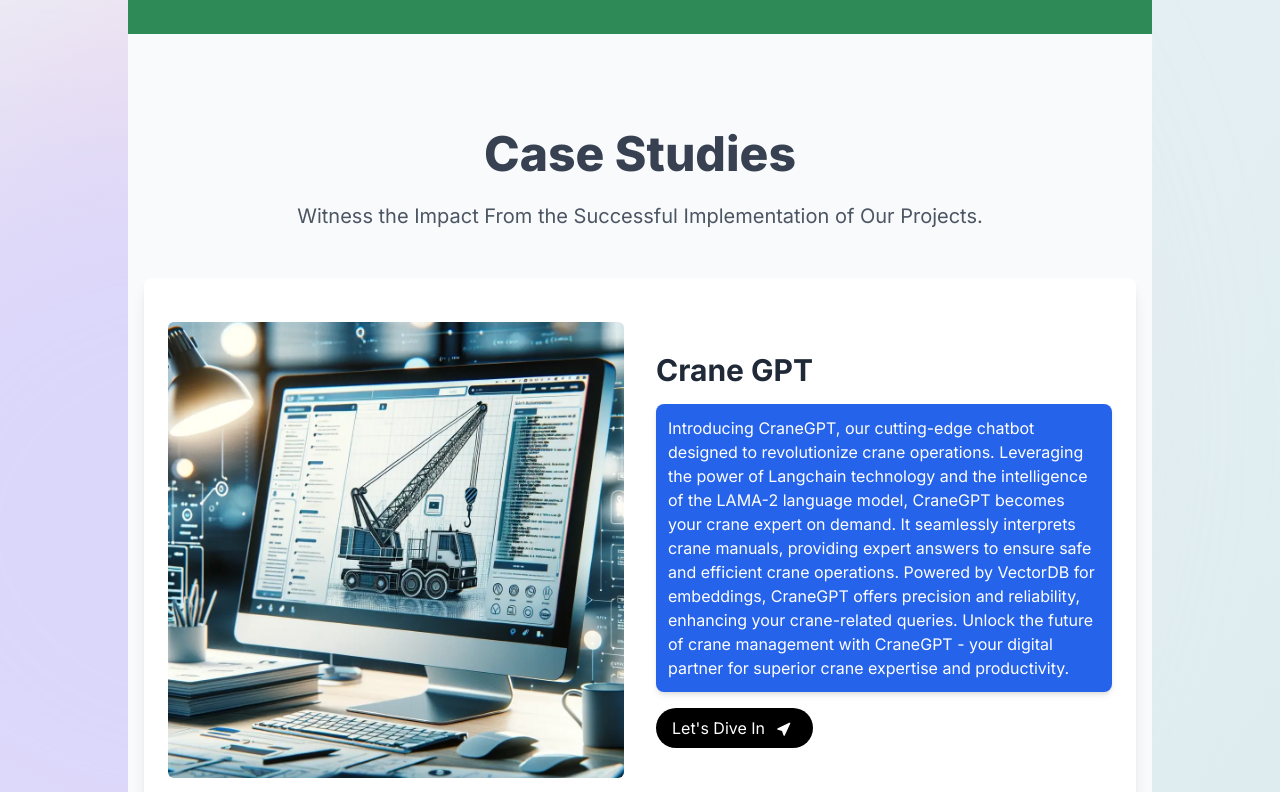
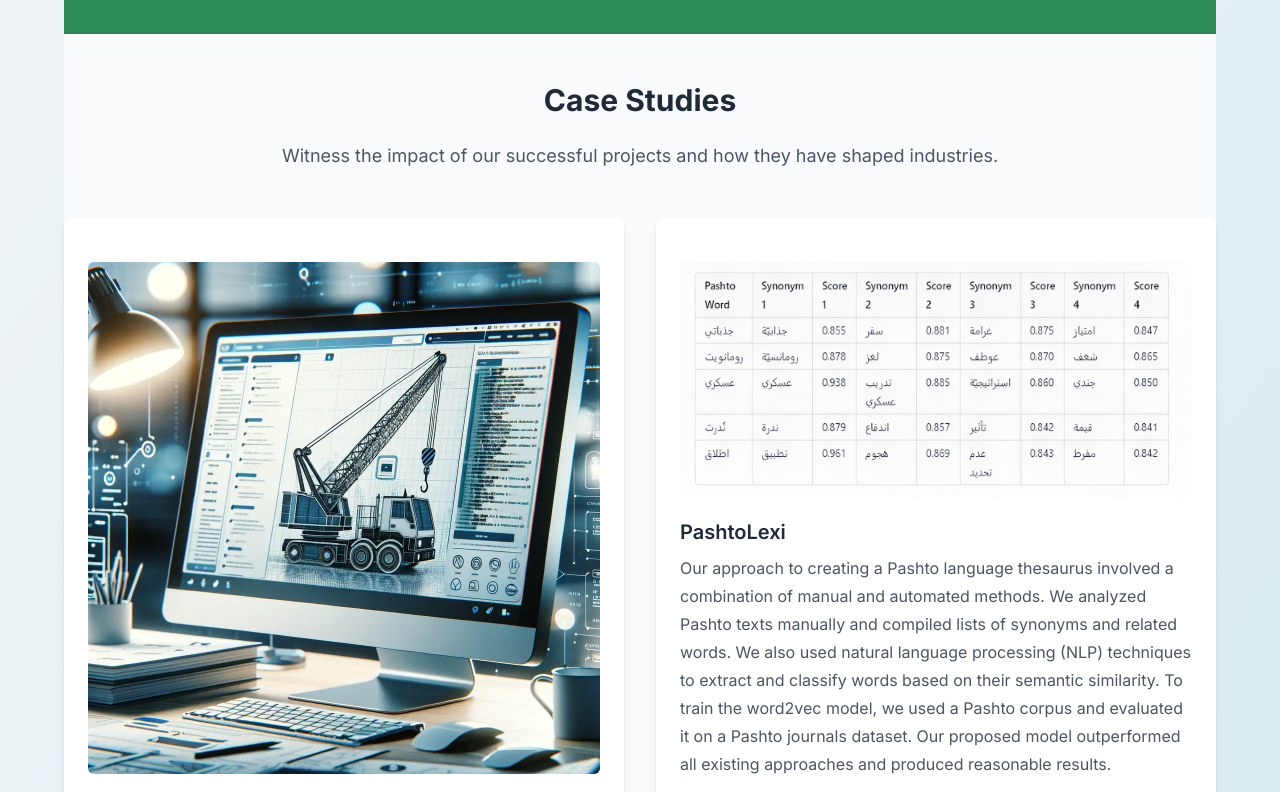
Before and after one commit to waqasuetian/DataLab, a React (Vite) app: page / in a window 1280 px wide. Shown: the part 900-1692 px from the top of the page. Built offline with nearby package versions, Linux system fonts and the light colour scheme.

Commit message:
Update CaseStudies.jsx

```diff
--- a/src/Components/CaseStudies.jsx
+++ b/src/Components/CaseStudies.jsx
@@ -15,73 +15,43 @@
   }, []);
 
   return (
-    <div className="min-h-screen py-12 w-full bg-gray-50 dark:bg-dot-black/[0.3] relative flex flex-col items-center justify-center">
-      {/* Background Decorations */}
-      <div className="bg-[#fbe2e3] absolute top-[-6rem] right-[11rem] -z-10 h-[60rem] w-[30rem] rounded-full blur-[8rem] sm:w-[68.75rem]"></div>
-      <div className="bg-[#dbd7fb] absolute top-[1rem] left-[-25rem] -z-10 h-[60rem] w-[40rem] rounded-full blur-[8rem] sm:w-[68.75rem] md:left-[-33rem] lg:left-[-28rem]"></div>
+    <div className="min-h-screen flex flex-col items-center py-12 bg-gray-50">
+      <h1 className="text-3xl font-bold text-gray-800 mb-6">Case Studies</h1>
+      <p className="text-lg text-gray-600 mb-12 text-center">
+        Witness the impact of our successful projects and how they have shaped industries.
+      </p>
 
-      {/* Header */}
-      <div className="text-black relative text-center py-12 flex flex-col gap-y-6">
-        <h1 className="text-gray-700 font-extrabold text-2xl md:text-4xl lg:text-5xl">
-          Case Studies
-        </h1>
-        <p className="text-sm md:text-lg lg:text-xl text-center px-4 text-gray-600">
-          Witness the Impact From the Successful Implementation of Our Projects.
-        </p>
-      </div>
-
-      {/* Case Studies Listing */}
+      <div className="grid grid-cols-1 md:grid-cols-2 gap-8 max-w-6xl mx-auto">
         {Details.map((EachDetail, Index) => (
-        <section key={Index} className="w-full max-w-5xl px-4 mb-12">
-          <div
-            className={`flex flex-col md:flex-row items-center gap-5 md:gap-8 bg-white shadow-lg p-6 rounded-lg hover:shadow-xl transition-shadow duration-300`}
-          >
-            {/* Media Section (Image or Video) */}
-            <div className="md:w-1/2 w-full">
+          <div key={Index} className="bg-white shadow-md rounded-lg p-6 hover:shadow-lg transition-shadow duration-300">
+            <div className="mb-4">
               {EachDetail?.Image?.endsWith(".mp4") ? (
-                <div className="rounded-md overflow-hidden">
                 <video
-                    src={
-                      "https://firebasestorage.googleapis.com/v0/b/datalabb-db648.appspot.com/o/" +
-                      encodeURIComponent(EachDetail.Image) +
-                      "?alt=media&token=536a0c9e-8591-43a9-b798-d88a841e6ae6"
-                    }
-                    className="w-full h-auto rounded-md object-contain"
+                  src={EachDetail.Image}
+                  className="w-full h-auto rounded-md"
                   controls
                   autoPlay
                 />
-                </div>
               ) : (
-                <div className="rounded-md overflow-hidden">
                 <img
                   src={EachDetail.Image}
-                    className="w-full h-auto object-cover rounded-md"
+                  className="w-full h-auto rounded-md"
                   alt={EachDetail.Title}
-                    loading="lazy"
                 />
-                </div>
               )}
             </div>
-
-            {/* Content Section */}
-            <div className="md:w-1/2 w-full flex flex-col justify-between space-y-4">
-              <h1 className="text-xl md:text-2xl lg:text-3xl font-bold text-gray-800">
-                {EachDetail?.Title}
-              </h1>
-              <p className="sm:text-base text-sm bg-blue-600 p-3 rounded-lg text-white shadow-md">
-                {EachDetail?.Description}
-              </p>
+            <h2 className="text-xl font-semibold text-gray-800 mb-2">{EachDetail?.Title}</h2>
+            <p className="text-gray-600 mb-4">{EachDetail?.Description}</p>
             <button
-                className="text-start w-max px-4 py-2 text-white text-sm md:text-base rounded-full flex items-center gap-x-2 bg-black hover:bg-gray-900 transition-colors duration-300"
+              className="bg-[#2E8B57] text-white px-4 py-2 rounded-full flex items-center gap-x-2"
               onClick={() => RouteChange(EachDetail?.Title)}
             >
               Let's Dive In
-                <TiLocationArrow className="h-5 w-5 md:h-6 md:w-6 group-hover:scale-110 transition-transform duration-300" />
+              <TiLocationArrow className="w-5 h-5" />
             </button>
           </div>
+        ))}
       </div>
-        </section>
-      ))}
     </div>
   );
 };
```
Lines whose indentation alone changed are shown as unchanged.
